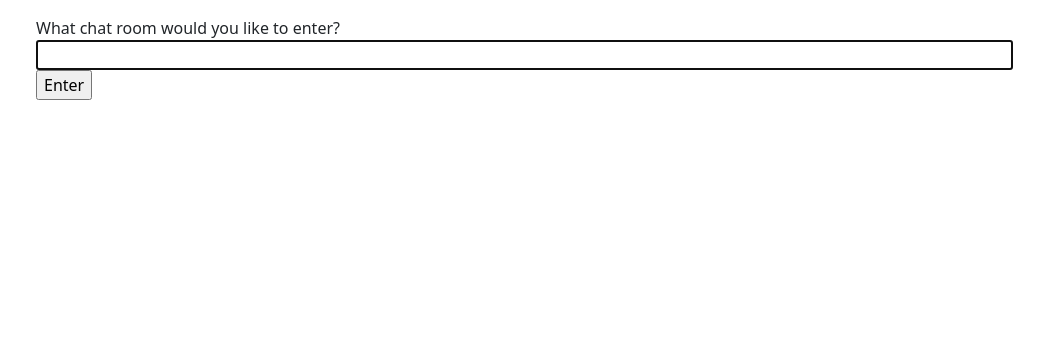
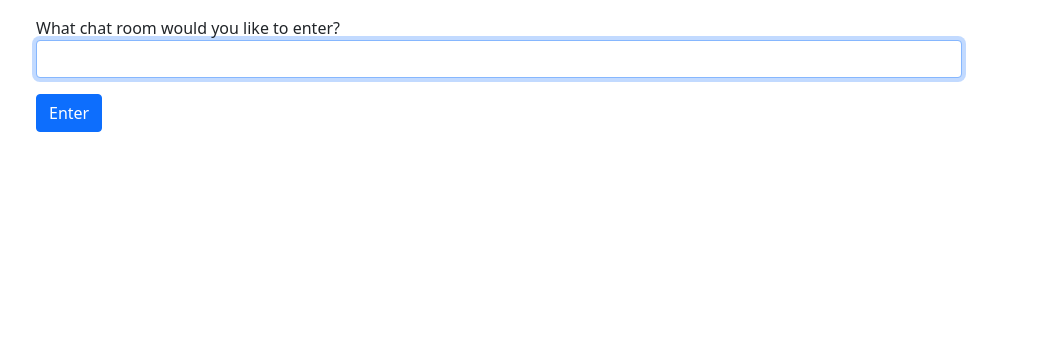
Before and after one commit to bolanebyla/DjangoChannelsChat, a Django app: page /chat/ in a window 1280 px wide. Shown: the part 56-420 px from the top of the page, without its empty margins (141-1185 px from the left). Run offline with Django 3.2, Linux system fonts and the light colour scheme.

Commit message:
Стили создания чата

```diff
--- a/chat/templates/chat/index.html
+++ b/chat/templates/chat/index.html
@@ -7,8 +7,10 @@
 
 {% block content %}
     What chat room would you like to enter?<br>
-    <input id="room-name-input" type="text" size="100"><br>
-    <input id="room-name-submit" type="button" value="Enter">
+    <div class="mb-3">
+        <input class="form-control" id="room-name-input" type="text">
+    </div>
+    <input class="btn btn-primary" id="room-name-submit" type="button" value="Enter">
 
     <script>
         document.querySelector('#room-name-input').focus();
```
